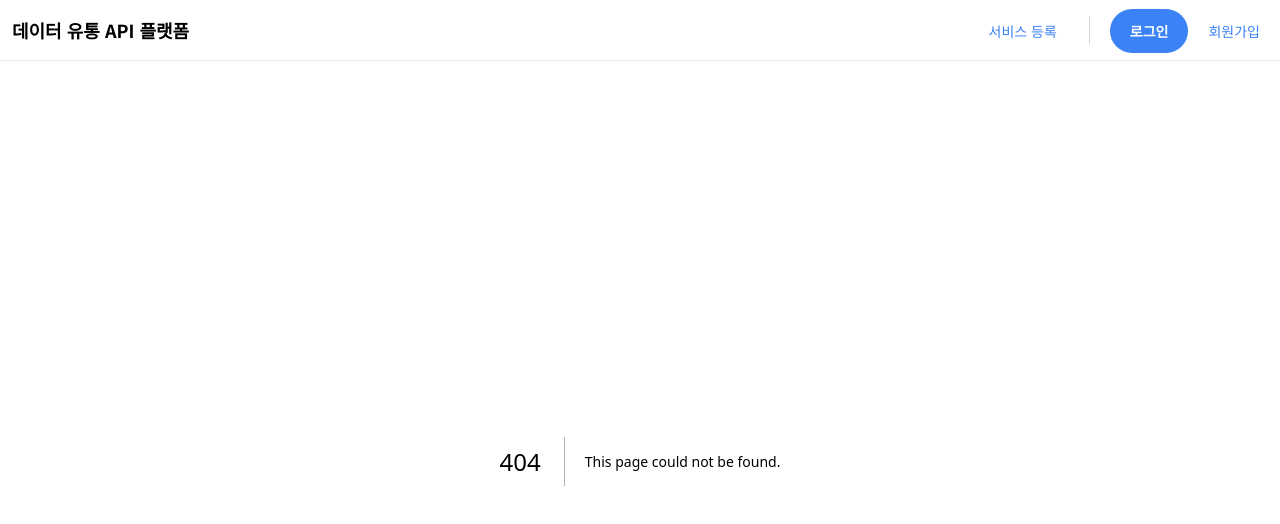
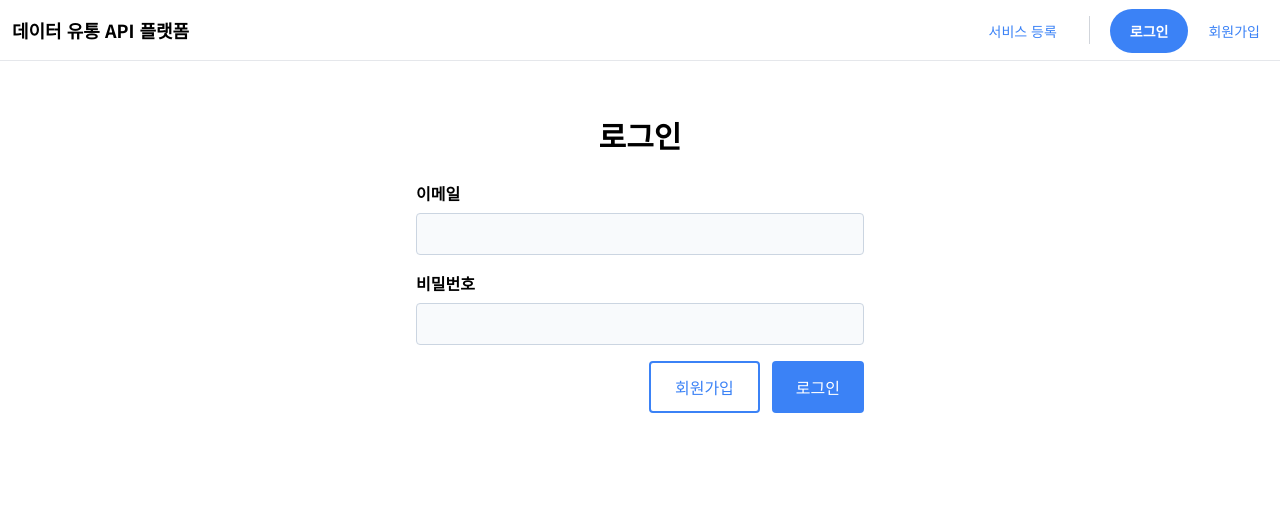
Before and after one commit to hanium-9900/23_HF056, a Next.js app in the folder client/: page /auth/login in a window 1280 px wide. Before the commit this address had no page. Shown: the top 524 px of the page. Built offline with nearby package versions, Linux system fonts and the light colour scheme.

Commit message:
회원관리(로그인/회원가입) 페이지

```diff
--- /dev/null
+++ b/client/src/app/auth/login/page.css
@@ -0,0 +1,28 @@
+input[type='text'],
+input[type='password'],
+input[type='email'],
+input[type='number'],
+textarea {
+  @apply block w-full rounded border border-slate-300 bg-slate-50 py-2 px-4 transition-all outline-none;
+  @apply focus:ring-2 focus:ring-opacity-50 focus:ring-blue-500 focus:outline-none;
+}
+
+select {
+  @apply inline-flex items-center rounded border border-slate-300 bg-slate-50 py-2 px-4 transition-all;
+  @apply focus:ring-2 focus:ring-opacity-50 focus:ring-blue-500 focus:outline-none;
+}
+
+.btn {
+  @apply rounded py-3 px-6;
+  @apply transition-colors;
+}
+
+.btn.btn-form {
+  @apply bg-blue-500 text-white;
+  @apply hover:bg-blue-600;
+}
+
+.btn.btn-form-outline {
+  @apply border-2 border-blue-500 bg-white text-blue-500;
+  @apply hover:bg-blue-500 hover:text-white;
+}
--- /dev/null
+++ b/client/src/app/auth/login/page.tsx
@@ -0,0 +1,30 @@
+import './page.css';
+import Link from 'next/link';
+
+export default function Register() {
+  return (
+    <main className="max-w-md mx-auto py-14">
+      <h1 className="text-3xl font-bold text-center mb-7">로그인</h1>
+      <form>
+        <div className="mb-4">
+          <label htmlFor="email" className="inline-block font-bold mb-2">
+            이메일
+          </label>
+          <input id="email" type="email" name="email" required />
+        </div>
+        <div className="mb-4">
+          <label htmlFor="password" className="inline-block font-bold mb-2">
+            비밀번호
+          </label>
+          <input id="password" type="password" name="password" required />
+        </div>
+        <div className="flex justify-end">
+          <Link href="/auth/register" className="btn btn-form-outline mr-3">
+            회원가입
+          </Link>
+          <button className="btn btn-form">로그인</button>
+        </div>
+      </form>
+    </main>
+  );
+}
--- /dev/null
+++ b/client/src/app/auth/register/page.css
@@ -0,0 +1,28 @@
+input[type='text'],
+input[type='password'],
+input[type='email'],
+input[type='number'],
+textarea {
+  @apply block w-full rounded border border-slate-300 bg-slate-50 py-2 px-4 transition-all outline-none;
+  @apply focus:ring-2 focus:ring-opacity-50 focus:ring-blue-500 focus:outline-none;
+}
+
+select {
+  @apply inline-flex items-center rounded border border-slate-300 bg-slate-50 py-2 px-4 transition-all;
+  @apply focus:ring-2 focus:ring-opacity-50 focus:ring-blue-500 focus:outline-none;
+}
+
+.btn {
+  @apply rounded py-3 px-6;
+  @apply transition-colors;
+}
+
+.btn.btn-form {
+  @apply bg-blue-500 text-white;
+  @apply hover:bg-blue-600;
+}
+
+.btn.btn-form-outline {
+  @apply border-2 border-blue-500 bg-white text-blue-500;
+  @apply hover:bg-blue-500 hover:text-white;
+}
--- /dev/null
+++ b/client/src/app/auth/register/page.tsx
@@ -0,0 +1,36 @@
+import './page.css';
+import Link from 'next/link';
+
+export default function Register() {
+  return (
+    <main className="max-w-md mx-auto py-14">
+      <h1 className="text-3xl font-bold text-center mb-7">회원가입</h1>
+      <form>
+        <div className="mb-4">
+          <label htmlFor="email" className="inline-block font-bold mb-2">
+            이메일
+          </label>
+          <input id="email" type="email" name="email" required />
+        </div>
+        <div className="mb-4">
+          <label htmlFor="password" className="inline-block font-bold mb-2">
+            비밀번호
+          </label>
+          <input id="password" type="password" name="password" required />
+        </div>
+        <div className="mb-4">
+          <label htmlFor="password_confirm" className="inline-block font-bold mb-2">
+            비밀번호 확인
+          </label>
+          <input id="password_confirm" type="password" name="password_confirm" required />
+        </div>
+        <div className="flex justify-end">
+          <Link href="/auth/login" className="btn btn-form-outline mr-3">
+            로그인
+          </Link>
+          <button className="btn btn-form">회원가입</button>
+        </div>
+      </form>
+    </main>
+  );
+}
```
